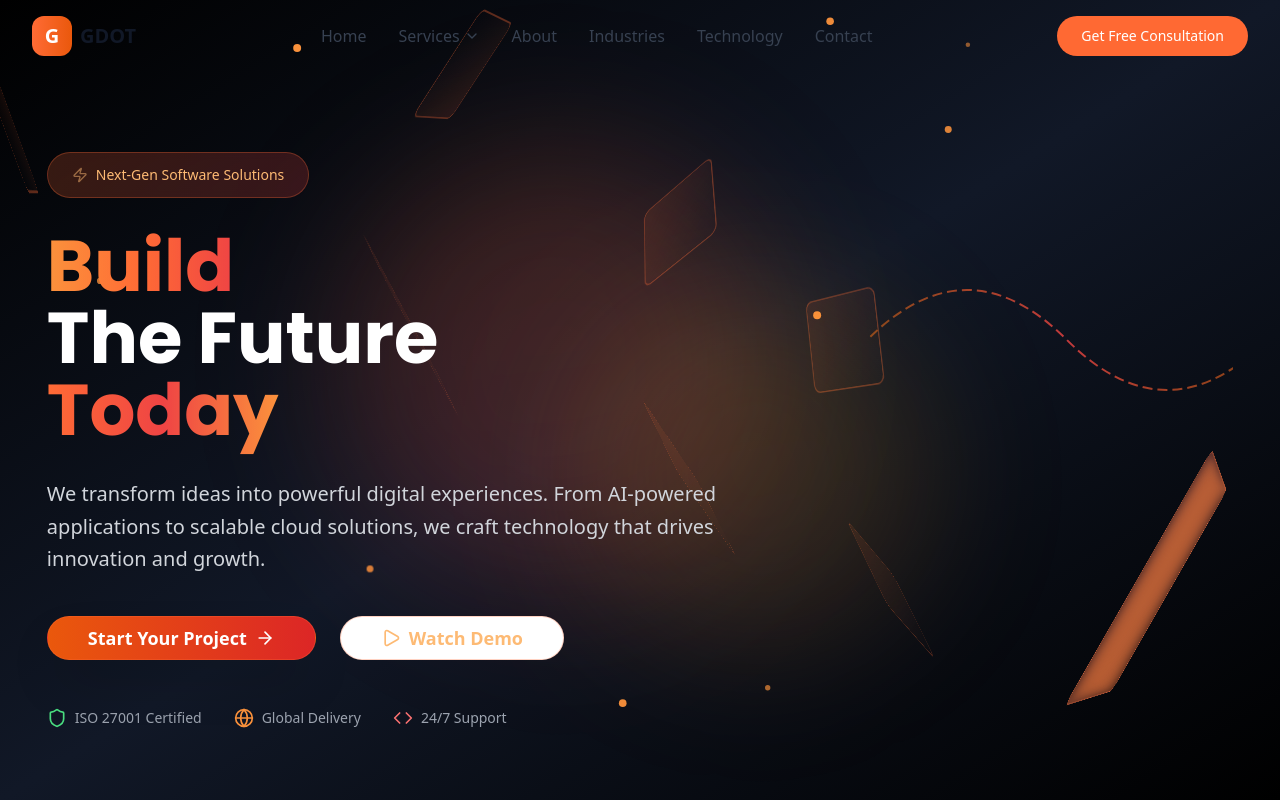
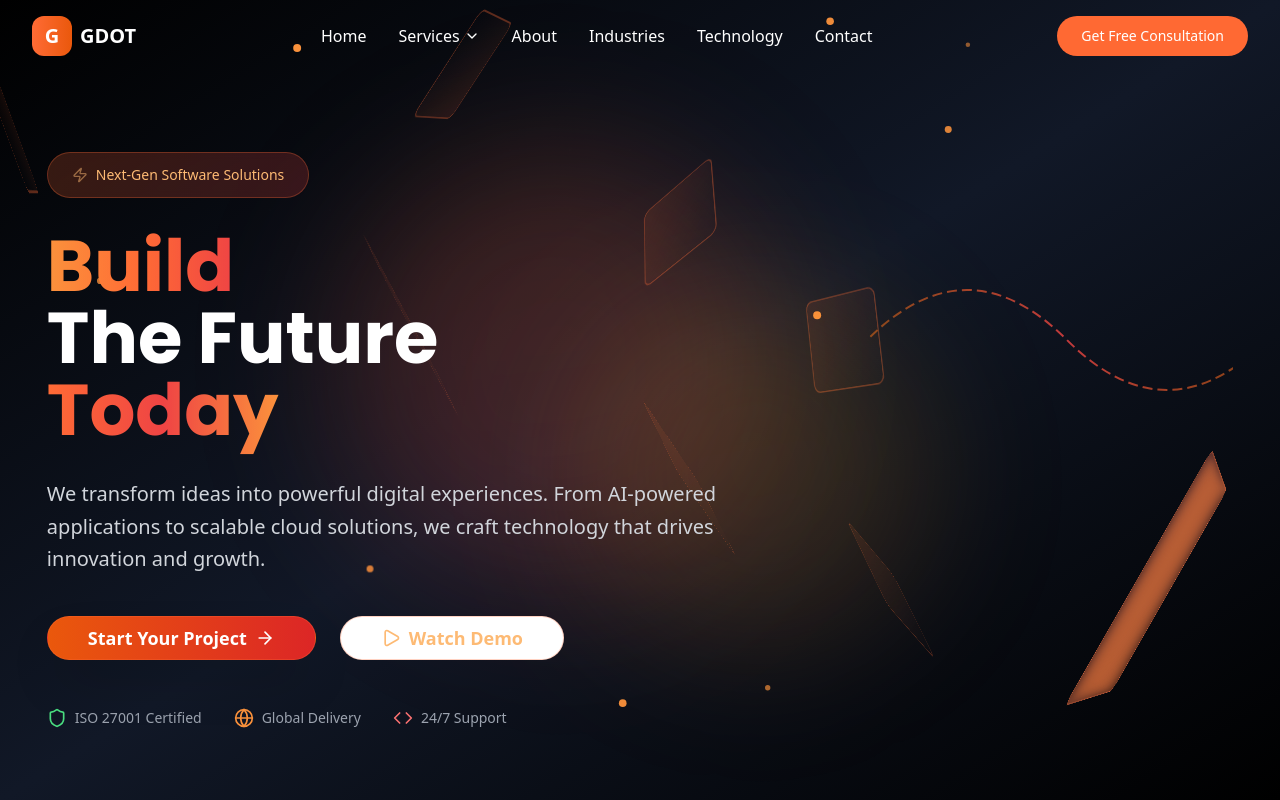
Before and after one commit to team-sharp-2025/gdot, a Next.js app: page / in a window 1280 px wide. Shown: the top 800 px of the page. Built offline with nearby package versions, Linux system fonts and the light colour scheme.

Commit message:
fixed header color variation

```diff
--- a/components/layout/Header.tsx
+++ b/components/layout/Header.tsx
@@ -2,6 +2,7 @@
 
 import { useState, useEffect } from "react";
 import Link from "next/link";
+import { usePathname } from "next/navigation";
 import { motion, AnimatePresence } from "framer-motion";
 import { Menu, X, ChevronDown } from "lucide-react";
 import { Button } from "@/components/ui/button";
@@ -30,15 +31,71 @@ export default function Header() {
   const [isOpen, setIsOpen] = useState(false);
   const [scrolled, setScrolled] = useState(false);
   const [activeSubmenu, setActiveSubmenu] = useState<string | null>(null);
+  const pathname = usePathname();
+
+  // Check if we're on the landing page
+  const isLandingPage = pathname === "/";
+
+  // Track if we're in the hero section (dark background area) - only relevant for landing page
+  const [isInHeroSection, setIsInHeroSection] = useState(isLandingPage);
 
   useEffect(() => {
     const handleScroll = () => {
-      setScrolled(window.scrollY > 20);
+      if (!isLandingPage) {
+        // For non-landing pages, never in hero section and use normal scroll behavior
+        setIsInHeroSection(false);
+        setScrolled(window.scrollY > 20);
+        return;
+      }
+
+      const scrollY = window.scrollY;
+      // Assuming hero section is roughly viewport height (adjust this value based on your hero section height)
+      const heroSectionHeight = window.innerHeight - 100; // Full viewport minus some buffer
+
+      const stillInHero = scrollY < heroSectionHeight;
+      setIsInHeroSection(stillInHero);
+      setScrolled(!stillInHero); // Only set scrolled to true when we leave hero section
     };
+
+    // Initial check
+    handleScroll();
 
     window.addEventListener("scroll", handleScroll);
     return () => window.removeEventListener("scroll", handleScroll);
-  }, []);
+  }, [isLandingPage]);
+
+  // Reset states when pathname changes
+  useEffect(() => {
+    if (!isLandingPage) {
+      setIsInHeroSection(false);
+      setScrolled(window.scrollY > 20);
+    } else {
+      setIsInHeroSection(true);
+      setScrolled(false);
+    }
+  }, [isLandingPage]);
+
+  // Dynamic text colors
+  const getTextColor = () => {
+    if (isLandingPage && isInHeroSection) {
+      return "text-white hover:text-orange-300"; // White text when in dark hero section on landing page
+    }
+    return "text-gray-700 hover:text-orange-500"; // Dark text for all other cases
+  };
+
+  const getLogoTextColor = () => {
+    if (isLandingPage && isInHeroSection) {
+      return "text-white"; // White logo text when in dark hero section on landing page
+    }
+    return "text-gray-900"; // Dark logo text for all other cases
+  };
+
+  const getMobileIconColor = () => {
+    if (isLandingPage && isInHeroSection) {
+      return "text-white"; // White mobile menu icon when in dark hero section on landing page
+    }
+    return "text-gray-900"; // Dark mobile menu icon for all other cases
+  };
 
   return (
     <motion.header
@@ -57,7 +114,7 @@ export default function Header() {
               <div className="w-10 h-10 bg-gradient-to-r from-orange-500 to-orange-600 rounded-lg flex items-center justify-center">
                 <span className="text-white font-bold text-xl">G</span>
               </div>
-              <span className="font-poppins font-bold text-xl text-gray-900">
+              <span className={`font-poppins font-bold text-xl ${getLogoTextColor()}`}>
                 GDOT
               </span>
             </Link>
@@ -74,7 +131,7 @@ export default function Header() {
               >
                 <Link
                   href={item.href}
-                  className="flex items-center text-gray-700 hover:text-orange-500 transition-colors font-medium"
+                  className={`flex items-center transition-colors font-medium ${getTextColor()}`}
                 >
                   {item.name}
                   {item.submenu && <ChevronDown className="ml-1 h-4 w-4" />}
@@ -113,7 +170,10 @@ export default function Header() {
           </div>
 
           {/* Mobile Menu Button */}
-          <button className="md:hidden p-2" onClick={() => setIsOpen(!isOpen)}>
+          <button
+            className={`md:hidden p-2 ${getMobileIconColor()}`}
+            onClick={() => setIsOpen(!isOpen)}
+          >
             {isOpen ? <X className="h-6 w-6" /> : <Menu className="h-6 w-6" />}
           </button>
         </div>
```
